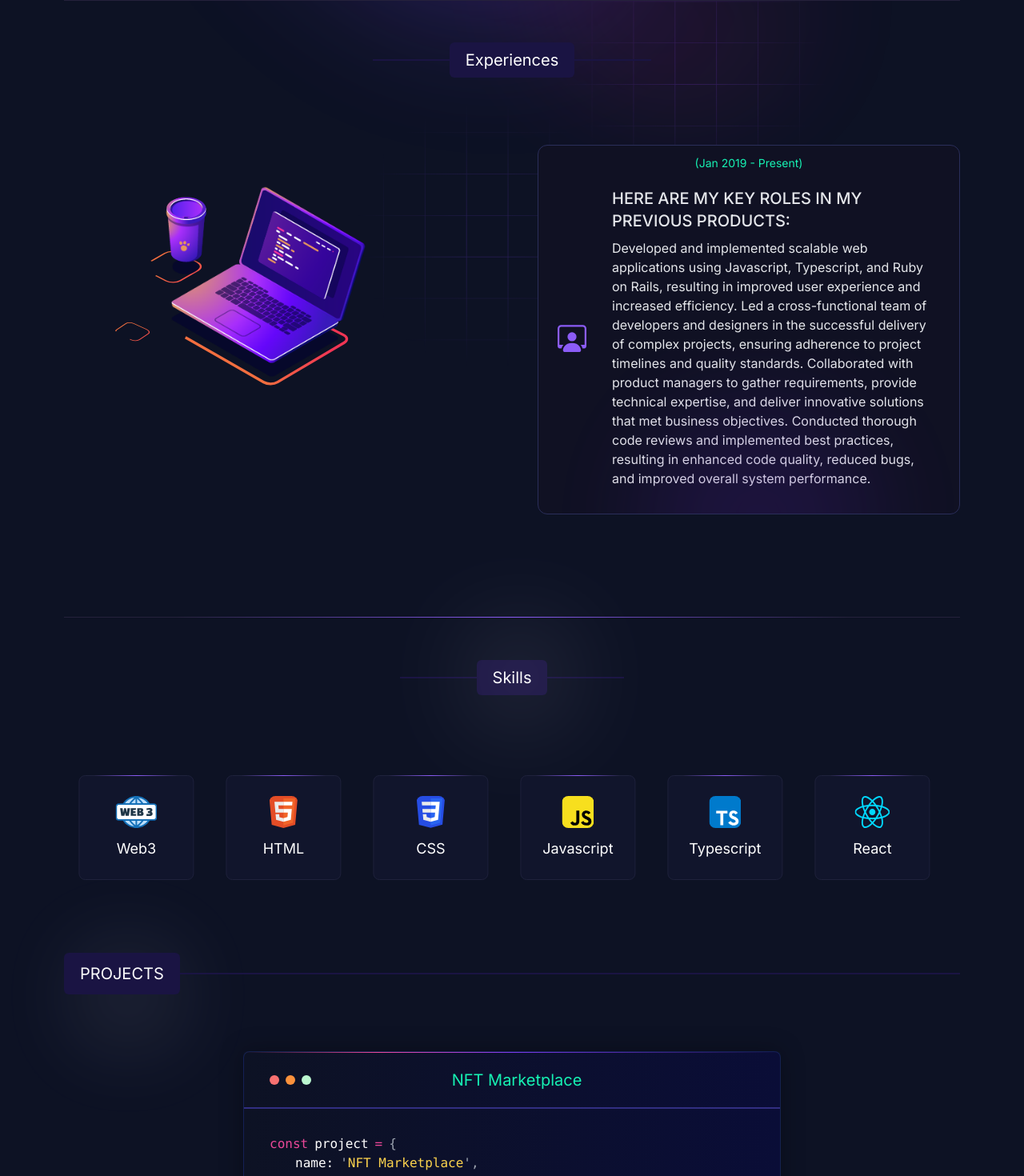
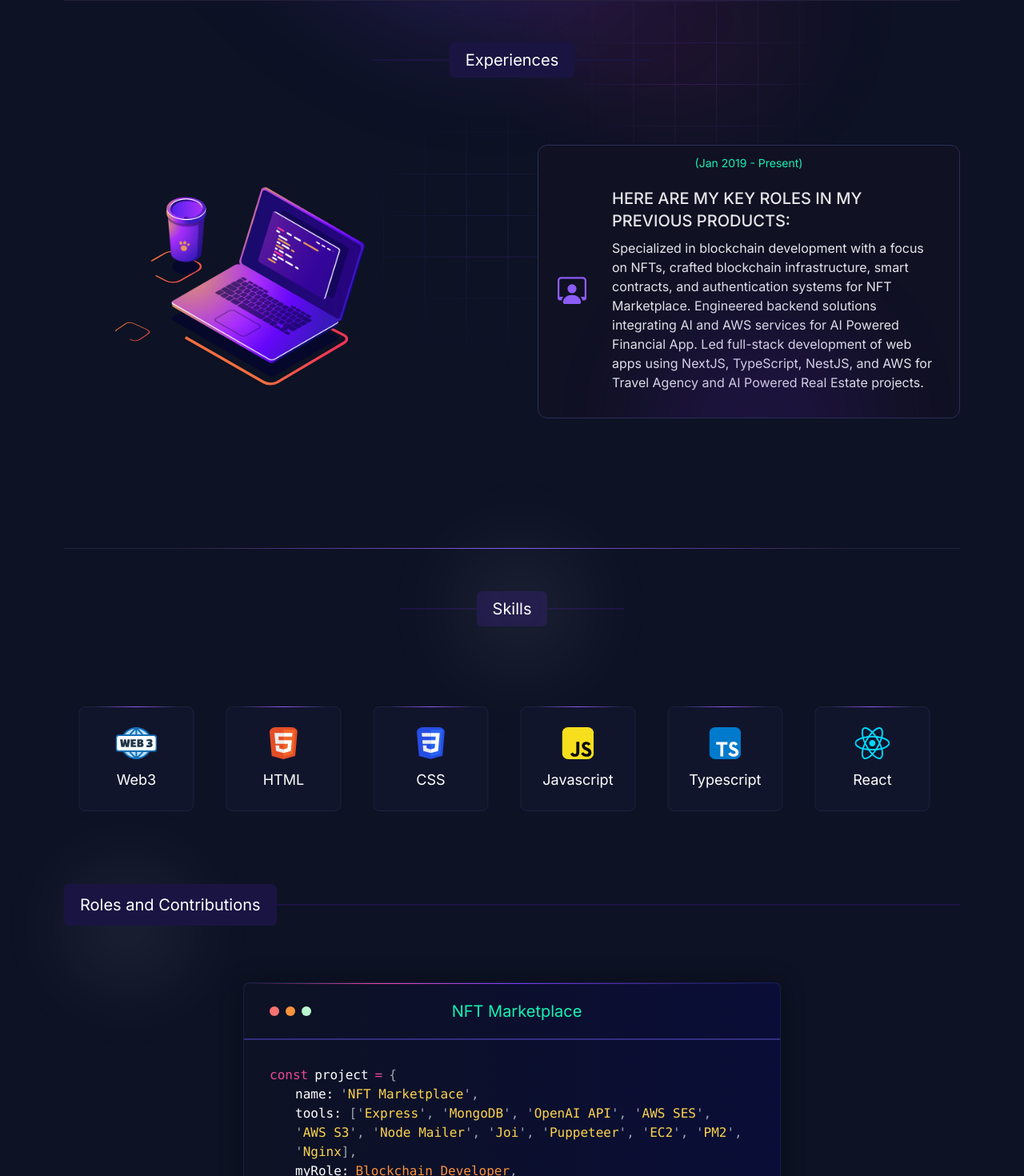
Before and after one commit to RicardoMarquina1989/portfolio, a Next.js app: page / in a window 1280 px wide. Shown: the part 1306-2776 px from the top of the page at 80% size. Built offline with nearby package versions, Linux system fonts and the light colour scheme.

Commit message:
update role

```diff
--- a/app/components/homepage/projects/index.jsx
+++ b/app/components/homepage/projects/index.jsx
@@ -1,15 +1,14 @@
-import { projectsData } from '@/utils/data/projects-data';
-import ProjectCard from './project-card';
+import { projectsData } from "@/utils/data/projects-data";
+import ProjectCard from "./project-card";
 
 const Projects = () => {
-
   return (
-    <div id='projects' className="relative z-50  my-12 lg:my-24">
+    <div id="role" className="relative z-50  my-12 lg:my-24">
       <div className="sticky top-10">
         <div className="w-[80px] h-[80px] bg-violet-100 rounded-full absolute -top-3 left-0 translate-x-1/2 filter blur-3xl  opacity-30"></div>
         <div className="flex items-center justify-start relative">
           <span className="bg-[#1a1443] absolute left-0  w-fit text-white px-5 py-3 text-xl rounded-md">
-            PROJECTS
+            Roles and Contributions
           </span>
           <span className="w-full h-[2px] bg-[#1a1443]"></span>
         </div>
--- a/package.json
+++ b/package.json
@@ -1,6 +1,6 @@
 {
-  "name": "LuisChain",
-  "description": "Explore Luis Sebastian's expertise in blockchain and bot development with BotBlock Expertise. Discover innovative solutions and cutting-edge technology for the future.",
+  "name": "PedroChain",
+  "description": "Explore Pedro Nunes's expertise in blockchain and bot development with BotBlock Expertise. Discover innovative solutions and cutting-edge technology for the future.",
   "version": "0.1.0",
   "private": true,
   "scripts": {
--- a/utils/data/experience.js
+++ b/utils/data/experience.js
@@ -1,8 +1,9 @@
 export const experiences = [
   {
     id: 1,
-    title: 'Here are my key roles in my previous products:',
-    company: "Developed and implemented scalable web applications using Javascript, Typescript, and Ruby on Rails, resulting in improved user experience and increased efficiency. Led a cross-functional team of developers and designers in the successful delivery of complex projects, ensuring adherence to project timelines and quality standards. Collaborated with product managers to gather requirements, provide technical expertise, and deliver innovative solutions that met business objectives. Conducted thorough code reviews and implemented best practices, resulting in enhanced code quality, reduced bugs, and improved overall system performance.",
-    duration: "(Jan 2019 - Present)"
+    title: "Here are my key roles in my previous products:",
+    company:
+      "Specialized in blockchain development with a focus on NFTs, crafted blockchain infrastructure, smart contracts, and authentication systems for NFT Marketplace. Engineered backend solutions integrating AI and AWS services for AI Powered Financial App. Led full-stack development of web apps using NextJS, TypeScript, NestJS, and AWS for Travel Agency and AI Powered Real Estate projects.",
+    duration: "(Jan 2019 - Present)",
   },
-]
+];
--- a/utils/data/projects-data.js
+++ b/utils/data/projects-data.js
@@ -1,61 +1,112 @@
-import ayla from '/public/image/ayla.jpg';
-import crefin from '/public/image/crefin.jpg';
-import realEstate from '/public/image/real-estate.jpg';
-import travel from '/public/image/travel.jpg';
+import ayla from "/public/image/ayla.jpg";
+import crefin from "/public/image/crefin.jpg";
+import realEstate from "/public/image/real-estate.jpg";
+import travel from "/public/image/travel.jpg";
 
 export const projectsData = [
   {
     id: 0,
-        name: 'NFT Marketplace',
-        description: "In my latest and most impactful project, I served as the sole blockchain developer. I architected the blockchain infrastructure, developed smart contracts, and integrated authentication systems using Express, Typescript, and AWS. This project represents the culmination of my expertise and experience in blockchain development.",
-        tools: ['Express', 'MongoDB', 'OpenAI API', 'AWS SES', 'AWS S3', 'Node Mailer', 'Joi', 'Puppeteer', 'EC2', 'PM2', 'Nginx'],
-        role: 'Backend Developer',
-        code: '',
-        demo: '',
+    name: "NFT Marketplace",
+    description:
+      "In my latest and most impactful project, I served as the sole blockchain developer. I architected the blockchain infrastructure, developed smart contracts, and integrated authentication systems using Express, Typescript, and AWS. This project represents the culmination of my expertise and experience in blockchain development.",
+    tools: [
+      "Express",
+      "MongoDB",
+      "OpenAI API",
+      "AWS SES",
+      "AWS S3",
+      "Node Mailer",
+      "Joi",
+      "Puppeteer",
+      "EC2",
+      "PM2",
+      "Nginx",
+    ],
+    role: "Blockchain Developer",
+    code: "",
+    demo: "",
     image: crefin,
   },
   {
     id: 1,
-        name: 'AI Powered Financial App',
-        description: "Me and my team built an AI-powered financial mobile application. I have developed API using Express, Typescript, OpenAI, AWS, and MongoDB. Used OTP via AWS SES, Google, and Facebook for the authentication system. Built AI assistants using OpenAI's latest model and trained using our dataset. Voice messages are converted to text using AWS Transcribe. The app fetches data from Google Sheets and generates a PDF term sheet, sent via AWS SES.",
-        tools: ['Express', 'MongoDB', 'OpenAI API', 'AWS SES', 'AWS S3', 'Node Mailer', 'Joi', 'Puppeteer', 'EC2', 'PM2', 'Nginx'],
-        role: 'Backend Developer',
-        code: '',
-        demo: '',
+    name: "AI Powered Financial App",
+    description:
+      "Me and my team built an AI-powered financial mobile application. I have developed API using Express, Typescript, OpenAI, AWS, and MongoDB. Used OTP via AWS SES, Google, and Facebook for the authentication system. Built AI assistants using OpenAI's latest model and trained using our dataset. Voice messages are converted to text using AWS Transcribe. The app fetches data from Google Sheets and generates a PDF term sheet, sent via AWS SES.",
+    tools: [
+      "Express",
+      "MongoDB",
+      "OpenAI API",
+      "AWS SES",
+      "AWS S3",
+      "Node Mailer",
+      "Joi",
+      "Puppeteer",
+      "EC2",
+      "PM2",
+      "Nginx",
+    ],
+    role: "Backend Developer",
+    code: "",
+    demo: "",
     image: crefin,
   },
   {
     id: 2,
-        name: 'Travel Agency App',
-        description: 'I have designed and developed a full-stack web app for 2Expedition, a travel agency in Armenia. I created the UI using NextJS, Typescript, MUI, TailwindCSS, Google Maps, Sun-Editor, and React Slick. The app supports multiple languages and currencies. I developed the API using NestJS, Typescript, MySQL, TypeORM, AWS, and Nodemailer. I deployed the front-end app to AWS Amplify and the back-end app to AWS EC2.',
-        tools: ['NextJS', 'Tailwind CSS', "Google Maps", "NestJS", "TypeScript", "MySQL", "AWS S3", "Sun-Editor", "Gmail Passkey"],
-        role: 'Full Stack Developer',
-        code: '',
-        demo: '',
+    name: "Travel Agency App",
+    description:
+      "I have designed and developed a full-stack web app for 2Expedition, a travel agency in Armenia. I created the UI using NextJS, Typescript, MUI, TailwindCSS, Google Maps, Sun-Editor, and React Slick. The app supports multiple languages and currencies. I developed the API using NestJS, Typescript, MySQL, TypeORM, AWS, and Nodemailer. I deployed the front-end app to AWS Amplify and the back-end app to AWS EC2.",
+    tools: [
+      "NextJS",
+      "Tailwind CSS",
+      "Google Maps",
+      "NestJS",
+      "TypeScript",
+      "MySQL",
+      "AWS S3",
+      "Sun-Editor",
+      "Gmail Passkey",
+    ],
+    role: "Full Stack Developer",
+    code: "",
+    demo: "",
     image: travel,
   },
   {
     id: 3,
-        name: 'AI Powered Real Estate',
-        description: 'My team built an AI-based real estate app using Replicate API and OpenAI. We used Express, Typescript, OpenAI, Replicate, Stripe, and Mongoose to develop the API. We utilized NextJS, Formik, TailwindCSS, and other npm libraries for the UI. We have trained multiple AI assistants using the latest GPT model and integrated Replicate API for image processing. We added role-based auth, subscription plans, Cron job scheduling, and payment integration with Stripe.',
-        tools: ['React', 'Bootstrap', 'SCSS', 'Stripe', 'Express', 'TypeScript', 'MongoDB', 'Azure Blob', 'OpenAI API', 'Replicate AI', 'Cronjob', 'JWT'],
-        code: '',
-        role: 'Full Stack Developer',
-        demo: '',
+    name: "AI Powered Real Estate",
+    description:
+      "My team built an AI-based real estate app using Replicate API and OpenAI. We used Express, Typescript, OpenAI, Replicate, Stripe, and Mongoose to develop the API. We utilized NextJS, Formik, TailwindCSS, and other npm libraries for the UI. We have trained multiple AI assistants using the latest GPT model and integrated Replicate API for image processing. We added role-based auth, subscription plans, Cron job scheduling, and payment integration with Stripe.",
+    tools: [
+      "React",
+      "Bootstrap",
+      "SCSS",
+      "Stripe",
+      "Express",
+      "TypeScript",
+      "MongoDB",
+      "Azure Blob",
+      "OpenAI API",
+      "Replicate AI",
+      "Cronjob",
+      "JWT",
+    ],
+    code: "",
+    role: "Full Stack Developer",
+    demo: "",
     image: realEstate,
   },
   {
     id: 4,
-        name: 'Newsroom Management',
-        description: "My team and I developed a newspaper management dashboard application called Newsroom Management. As a front-end developer, I worked on creating the dashboard using NextJS, Material UI, Redux, Calendar, and other necessary npm libraries. We used React Redux to manage the application's state and React-hook-form and Sun Editor to handle forms.",
-        tools: ['NextJS', 'Material UI', 'Redux', 'Sun Editor', "Calendar"],
-        code: '',
-        demo: '',
+    name: "Newsroom Management",
+    description:
+      "My team and I developed a newspaper management dashboard application called Newsroom Management. As a front-end developer, I worked on creating the dashboard using NextJS, Material UI, Redux, Calendar, and other necessary npm libraries. We used React Redux to manage the application's state and React-hook-form and Sun Editor to handle forms.",
+    tools: ["NextJS", "Material UI", "Redux", "Sun Editor", "Calendar"],
+    code: "",
+    demo: "",
     image: ayla,
-        role: 'Full Stack Developer',
-    }
+    role: "Full Stack Developer",
+  },
 ];
-
 
 // Do not remove any property.
 // Leave it blank instead as shown below
@@ -70,3 +121,48 @@ export const projectsData = [
 //     demo: '',
 //     image: crefin,
 // },
+
+export const projects = [
+  {
+    cover_image: "/projects/shiba.png",
+    title: "Shiba Menu",
+    url: "https://shibamemu.com/",
+    description:
+      "Where blockchain meets AI innovation! Join us in the DeFi adventure as we unleash the power of technology to revolutionize the crypto landscape. With us, the future is pawsitively bright!",
+  },
+  {
+    cover_image: "/projects/arbinu.png",
+    title: "Arbinu Staking",
+    url: "https://stake.arbinucoin.com/",
+    description:
+      "Where DeFi meets whimsy! Seamlessly bridge blockchains, explore projects, stake assets for passive income, and farm for rewards. Laugh, earn, and play in the crypto cosmos! 🐾",
+  },
+  {
+    cover_image: "/projects/altsignal.png",
+    title: "Altsignals",
+    url: "https://token.altsignals.io/",
+    description:
+      "AltSignals is set to soar with AI, ML, NLP, and sentiment analysis. 🚀 Traders benefit from automated, 24/7 trading and advanced analysis support.",
+  },
+  {
+    cover_image: "/projects/mailchain.png",
+    title: "Mailchain",
+    url: "https://https://mailchain.com//",
+    description:
+      "Mailchain makes it possible to communicate in a web3-native way. With our SDK, developers can easily add web3 email to their own projects and applications, allowing them to engage with their users in a truly web3 way.",
+  },
+  {
+    cover_image: "/projects/grow.png",
+    title: "Grow",
+    url: "https://growprotocol.net ",
+    description:
+      "Grow Protocol will provide the first real passive income in the industry. Stake USDT, Earn USDT, 25% APY, no lies. Start earning today with Grow.",
+  },
+  {
+    cover_image: "/projects/paxful.png",
+    title: "Paxful",
+    url: "https://paxful.com/",
+    description:
+      "Your gateway to the world of crypto! Buy, sell, and trade Bitcoin securely. 💼💱 Join us and embrace the future of decentralized finance.",
+  },
+];
```
Also changed, not shown: app/components/homepage/blog/blog-card.jsx (+5 -5 lines), app/components/homepage/blog/index.jsx (+7 -7 lines), app/components/navbar.jsx (+10 -10 lines), app/layout.js (+13 -13 lines), app/page.js (+1 -46 lines), 1 other file (tests, documents, lock files or other folders). Lines whose indentation alone changed are shown as unchanged.
